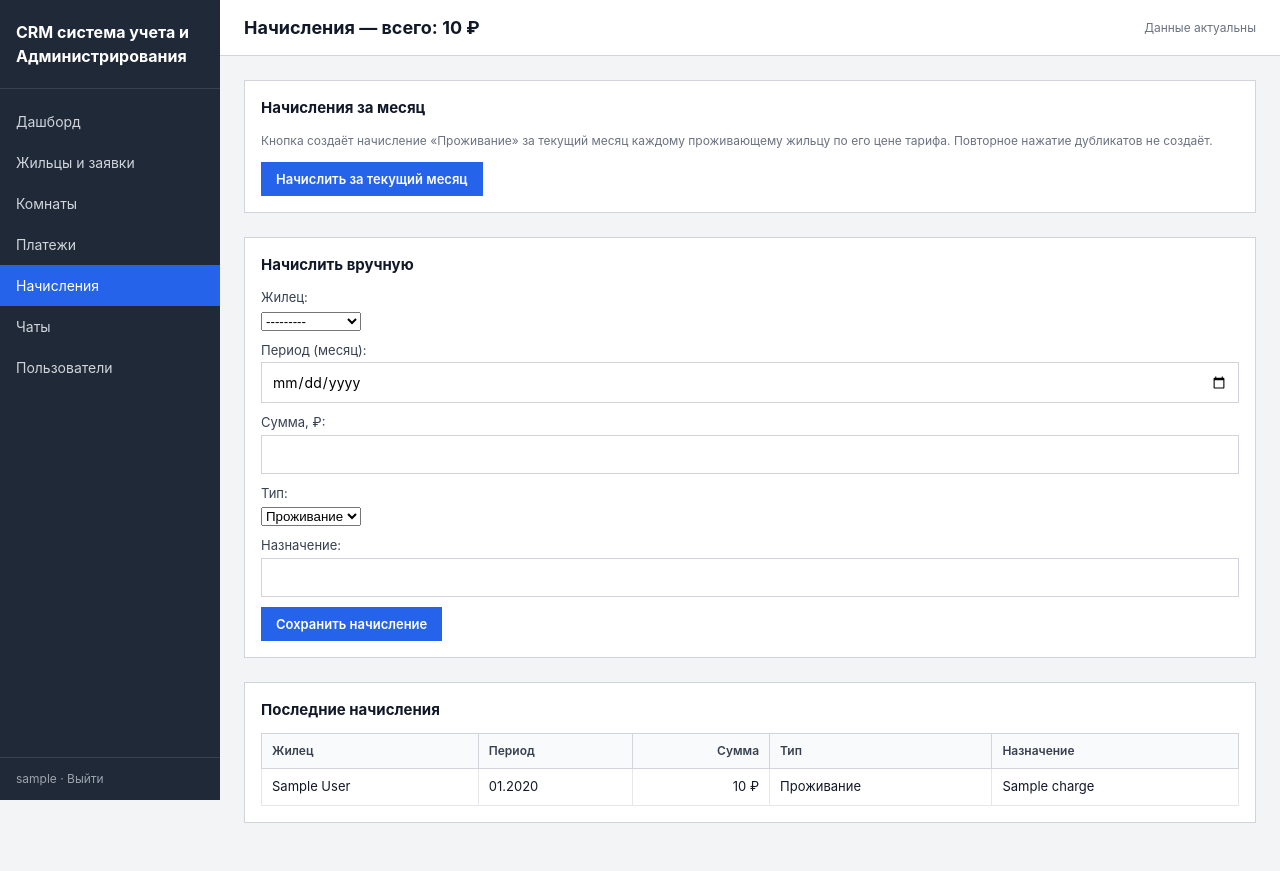
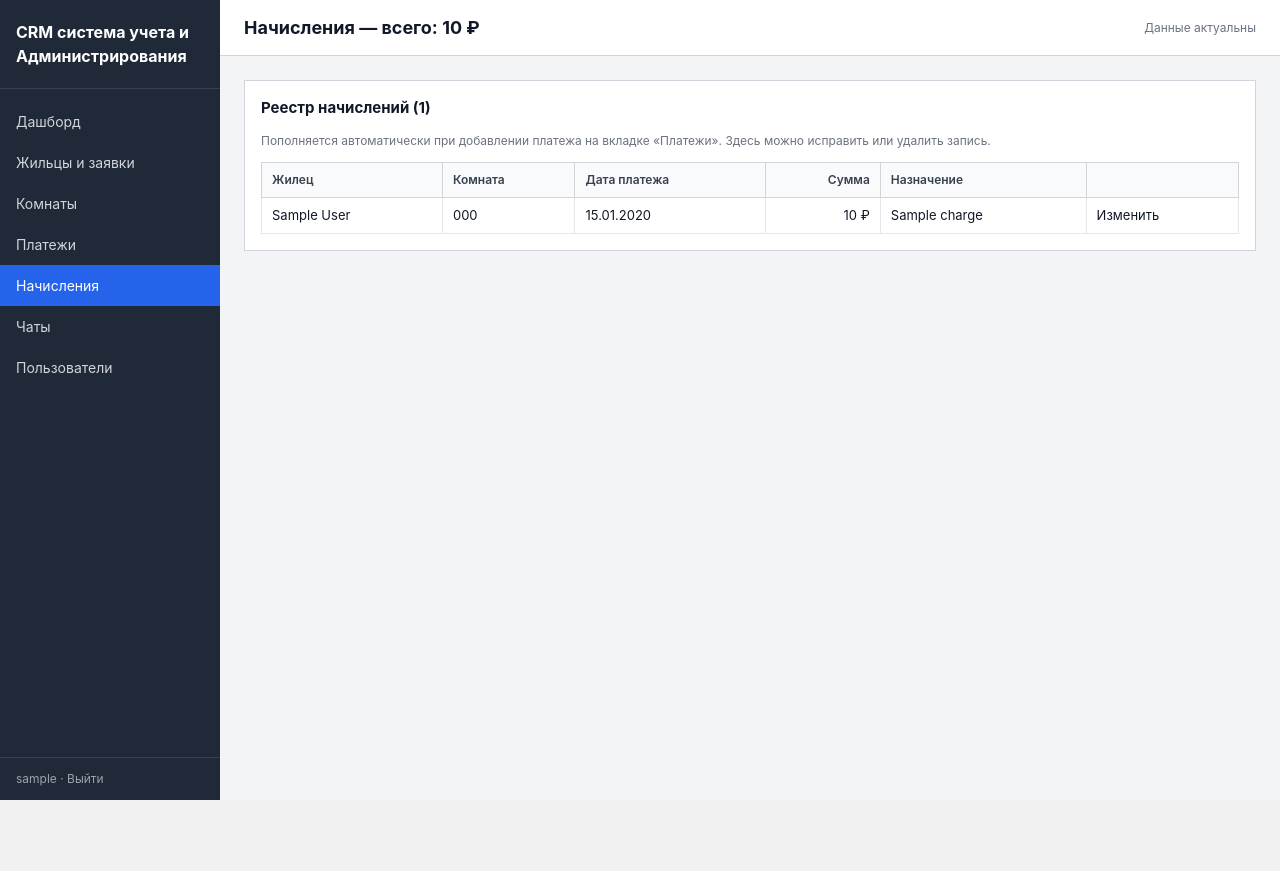
Before and after one commit to gesha1313/crmProject, a Django app: page /charges/ in a window 1280 px wide. After the commit the page ends 800 px from the top, so only its background shows below. Run offline with Django 5.2, Linux system fonts and the light colour scheme; a user stored in the database is signed in; tables that the repository leaves empty hold one stand-in row (values such as "Sample post").

Commit message:
Начисления — автоматический реестр из платежей: без ручного добавления, с правкой и удалением

```diff
--- a/crm/core/forms.py
+++ b/crm/core/forms.py
@@ -50,15 +50,11 @@ class ResidentEditForm(forms.Form):
         self.fields['room'].queryset = Room.objects.all()
 
 
-class ChargeForm(forms.ModelForm):
+class ChargeEditForm(forms.ModelForm):
     class Meta:
         model = Charge
         fields = ['resident', 'period', 'amount', 'kind', 'title']
         widgets = {'period': forms.DateInput(attrs={'type': 'date'})}
-
-    def clean_period(self):
-        d = self.cleaned_data['period']
-        return d.replace(day=1)
 
 
 class PaymentForm(forms.ModelForm):
--- a/crm/core/urls.py
+++ b/crm/core/urls.py
@@ -10,6 +10,7 @@ urlpatterns = [
     path('rooms/', views.rooms, name='rooms'),
     path('payments/', views.payments, name='payments'),
     path('charges/', views.charges, name='charges'),
+    path('charges/<int:pk>/edit/', views.charge_edit, name='charge-edit'),
     path('chat/', views.chat, name='chat'),
     path('requests/<int:pk>/edit/', views.request_edit, name='request-edit'),
     path('caretaker/<int:pk>/edit/', views.caretaker_edit, name='caretaker-edit'),
--- a/crm/core/views.py
+++ b/crm/core/views.py
@@ -245,7 +245,7 @@ from django.db.models import Sum, Avg
 from django.db.models.functions import TruncMonth
 from django.utils import timezone
 
-from .forms import (ChargeForm, CheckInForm, PaymentForm,
+from .forms import (ChargeEditForm, CheckInForm, PaymentForm,
                    ResidentEditForm, RoomForm)
 from .models import Charge, Payment, Resident, Room
 
@@ -280,9 +280,8 @@ def _finance():
             'width': round(val / max(pay_by_m.values()) * 100) if pay_by_m else 0,
         })
 
-    charges_m0 = Charge.objects.filter(period=m0)
-    charged_m0 = charges_m0.aggregate(s=Sum('amount'))['s'] or 0
     income_m0 = pay_by_m.get(m0.strftime('%Y-%m'), 0)
+    payments_cnt_m0 = Payment.objects.filter(paid_on__gte=m0).count()
     avg_check = (charges_m0.filter(kind='live')
                  .aggregate(a=Avg('amount'))['a'] or 0)
 
@@ -303,7 +302,7 @@ def _finance():
     return {
         'bars': bars,
         'income_m0': income_m0,
-        'charged_m0': charged_m0,
+        'payments_cnt_m0': payments_cnt_m0,
         'avg_check': int(avg_check),
         'debt_total': sum(d['debt'] for d in debt_rows),
         'debt_rows': debt_rows[:5],
@@ -331,7 +330,14 @@ def rooms(request):
 def payments(request):
     form = PaymentForm(request.POST or None)
     if request.method == 'POST' and form.is_valid():
-        form.save()
+        p = form.save()
+        # реестр начислений пополняется сам: платёж = начисленная сумма
+        Charge.objects.create(
+            resident=p.resident, amount=p.amount,
+            period=p.period or p.paid_on.replace(day=1),
+            kind=Charge.KIND_LIVE,
+            title=f'Платёж ({p.get_method_display()}, {p.paid_on:%d.%m.%Y})'
+                  + (f' — {p.note}' if p.note else ''))
         return redirect('payments')
     rows = [{
         'resident': p.resident.full_name if p.resident_id else '—',
@@ -346,31 +352,32 @@ def payments(request):
 
 @login_required
 def charges(request):
-    if request.method == 'POST' and request.POST.get('generate'):
-        m0 = timezone.localdate().replace(day=1)
-        created = 0
-        for r in Resident.objects.filter(status=Resident.STATUS_LIVES):
-            if r.monthly_price and not Charge.objects.filter(
-                    resident=r, period=m0, kind=Charge.KIND_LIVE).exists():
-                Charge.objects.create(
-                    resident=r, period=m0, amount=r.monthly_price,
-                    kind=Charge.KIND_LIVE,
-                    title=f'Проживание, {m0:%m.%Y}')
-                created += 1
+    rows = [{
+        'id': c.id,
+        'resident': c.resident.full_name if c.resident_id else '—',
+        'room': c.resident.room.number if c.resident_id and c.resident.room else '—',
+        'period': c.period, 'amount': c.amount,
+        'kind': c.get_kind_display(), 'title': c.title,
+    } for c in (Charge.objects.select_related('resident', 'resident__room')
+                .order_by('-id')[:100])]
+    total = Charge.objects.aggregate(s=Sum('amount'))['s'] or 0
+    return render(request, 'crm/charges.html',
+                  {'rows': rows, 'total': total})
+
+
+@login_required
+def charge_edit(request, pk):
+    charge = get_object_or_404(Charge, pk=pk)
+    form = ChargeEditForm(request.POST or None, instance=charge)
+    if request.method == 'POST' and request.POST.get('delete'):
+        charge.delete()
         return redirect('charges')
-    form = ChargeForm(request.POST or None)
     if request.method == 'POST' and form.is_valid():
         form.save()
         return redirect('charges')
-    rows = [{
-        'resident': c.resident.full_name if c.resident_id else '—',
-        'period': c.period, 'amount': c.amount,
-        'kind': c.get_kind_display(), 'title': c.title,
-    } for c in (Charge.objects.select_related('resident')
-                .order_by('-period', '-id')[:50])]
-    total = Charge.objects.aggregate(s=Sum('amount'))['s'] or 0
-    return render(request, 'crm/charges.html',
-                  {'form': form, 'rows': rows, 'total': total})
+    return render(request, 'crm/edit.html', {
+        'edit_title': f'Начисление #{pk} — {charge.resident if charge.resident_id else "—"}',
+        'form': form, 'allow_delete': True})
 
 
 # ============================================================
--- a/crm/templates/crm/charges.html
+++ b/crm/templates/crm/charges.html
@@ -5,41 +5,24 @@
 {% block content %}
 
 <section class="card">
-  <h2 class="card__title">Начисления за месяц</h2>
-  <p class="card__hint">Кнопка создаёт начисление «Проживание» за текущий месяц каждому проживающему жильцу по его цене тарифа. Повторное нажатие дубликатов не создаёт.</p>
-  <form method="post">
-    {% csrf_token %}
-    <input type="hidden" name="generate" value="1">
-    <button class="btn btn--primary" type="submit">Начислить за текущий месяц</button>
-  </form>
-</section>
-
-<section class="card">
-  <h2 class="card__title">Начислить вручную</h2>
-  <form method="post" class="auth">
-    {% csrf_token %}
-    {{ form.as_p }}
-    <button class="btn btn--primary" type="submit">Сохранить начисление</button>
-  </form>
-</section>
-
-<section class="card">
-  <h2 class="card__title">Последние начисления</h2>
+  <h2 class="card__title">Реестр начислений ({{ rows|length }})</h2>
+  <p class="card__hint">Пополняется автоматически при добавлении платежа на вкладке «Платежи». Здесь можно исправить или удалить запись.</p>
   {% if rows %}
   <table class="table">
-    <tr><th>Жилец</th><th>Период</th><th class="num">Сумма</th><th>Тип</th><th>Назначение</th></tr>
+    <tr><th>Жилец</th><th>Комната</th><th>Дата платежа</th><th class="num">Сумма</th><th>Назначение</th><th></th></tr>
     {% for r in rows %}
     <tr>
       <td>{{ r.resident }}</td>
-      <td>{{ r.period|date:'m.Y' }}</td>
+      <td>{{ r.room }}</td>
+      <td>{{ r.period|date:'d.m.Y' }}</td>
       <td class="num">{{ r.amount }} ₽</td>
-      <td>{{ r.kind }}</td>
       <td>{{ r.title|default:'—' }}</td>
+      <td><a class="link" style="margin-top:0;" href="{% url 'charge-edit' r.id %}">Изменить</a></td>
     </tr>
     {% endfor %}
   </table>
   {% else %}
-  <p class="card__hint">Начислений пока нет.</p>
+  <p class="card__hint">Записей пока нет — внесите первый платёж на вкладке «Платежи».</p>
   {% endif %}
 </section>
 
--- a/crm/templates/crm/dashboard.html
+++ b/crm/templates/crm/dashboard.html
@@ -12,9 +12,9 @@
     <div class="kpi__sub">поступления платежей за месяц</div>
   </div>
   <div class="kpi">
-    <div class="kpi__label">Начислено / оплачено, месяц</div>
-    <div class="kpi__value">{{ fin.charged_m0 }} / {{ fin.income_m0 }} ₽</div>
-    <div class="kpi__sub">проживание и доп. услуги</div>
+    <div class="kpi__label">Платежей за месяц</div>
+    <div class="kpi__value">{{ fin.payments_cnt_m0 }}</div>
+    <div class="kpi__sub">поступлений через вкладку «Платежи»</div>
   </div>
   <div class="kpi">
     <div class="kpi__label">Средний чек</div>
--- a/crm/templates/crm/edit.html
+++ b/crm/templates/crm/edit.html
@@ -18,6 +18,11 @@
     {% csrf_token %}
     {{ form.as_p }}
     <button class="btn btn--primary" type="submit">Сохранить</button>
+    {% if allow_delete %}
+    <button class="btn btn--neutral" type="submit" name="delete" value="1"
+            style="margin-left:8px; border-color:#b91c1c; color:#b91c1c;"
+            onclick="return confirm('Удалить запись?');">Удалить</button>
+    {% endif %}
   </form>
 </section>
 
```
